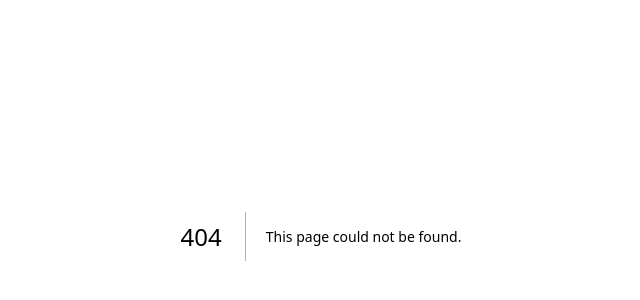
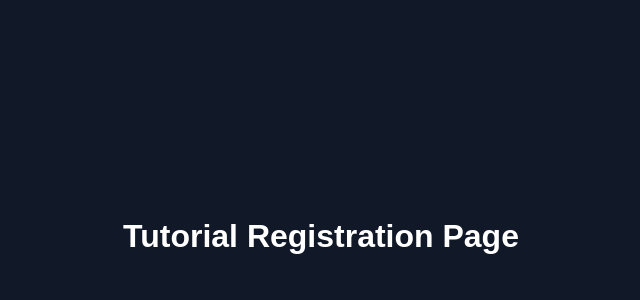
Before and after one commit to PranshuSharma14/vdat_2026, a Next.js app: page /tutorial-registration in a window 1280 px wide. Before the commit this address had no page. Shown: the part 164-464 px from the top of the page, without its empty margins (319-959 px from the left). Built offline with nearby package versions, Linux system fonts and the light colour scheme.

Commit message:
registration

```diff
--- a/src/app/home/Navbar.js
+++ b/src/app/home/Navbar.js
@@ -24,7 +24,19 @@ const Navbar = () => {
 
   const menuItems = [
     { label: "Home", href: "/" },
-    { label: "Registration", href: "/registration" },
+    {
+  label: "Registration",
+  dropdown: [
+    {
+      label: "conference registration",
+      href: "/conference-registration",
+    },
+    {
+      label: "tutorial-registration",
+      href: "/tutorial-registration",
+    },
+  ],
+},
     {
       label: "Authors",
       dropdown: [
--- /dev/null
+++ b/src/app/tutorial-registration/page.js
@@ -0,0 +1,18 @@
+export default function TutorialRegistrationPage() {
+  return (
+    <div
+      style={{
+        minHeight: "100vh",
+        display: "flex",
+        justifyContent: "center",
+        alignItems: "center",
+        background: "#111827",
+        color: "white",
+        fontSize: "2rem",
+        fontWeight: "bold",
+      }}
+    >
+      Tutorial Registration Page
+    </div>
+  );
+}
```
Also changed, not shown: src/app/conference-registration/page.js (renamed from src/app/registration/page.js), 106 other files (tests, documents, lock files or other folders).
